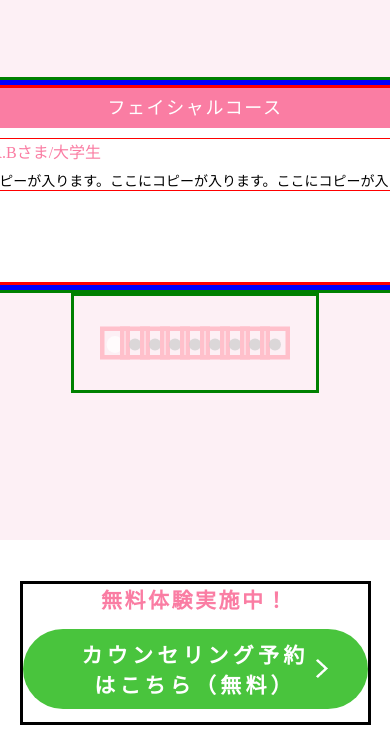
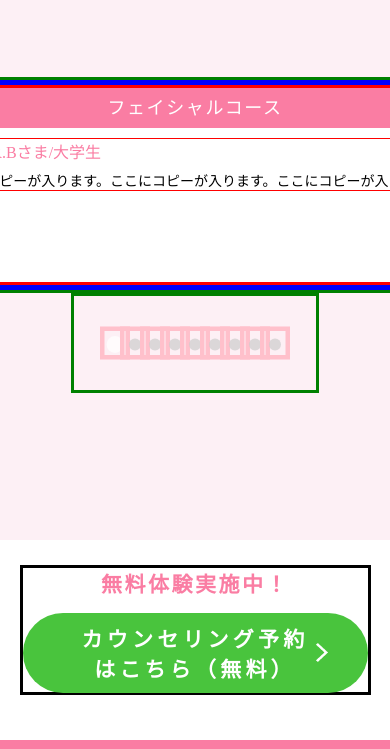
Before and after one commit to NaokoSugawara/lp3, a website: page index.html in a window 390 px wide. Shown: the part 3864-4613 px from the top of the page. Drawn offline with nearby package versions, Linux system fonts and the light colour scheme.

Commit message:
fixed free-trial3

```diff
--- a/assets/style/style.css
+++ b/assets/style/style.css
@@ -1306,14 +1306,22 @@ header {
 
 
 /* 8 */
-/* free-trial2 */
+/* free-trial3 */
 .section__trial3 {
   height: 280px;
 }
 
 @media screen and (max-width: 767px) {
   .section__trial3 {
-    height: 210px;
+    height: 200px;
+    padding-top: 25px;
+    padding-bottom: 25px;
+  }
+  .section__trial3 ul {
+    height: 130px;
+  }
+  .section__trial3 ul li:nth-child(2) {
+    margin-bottom: 0px;
   }
 }
 
```
